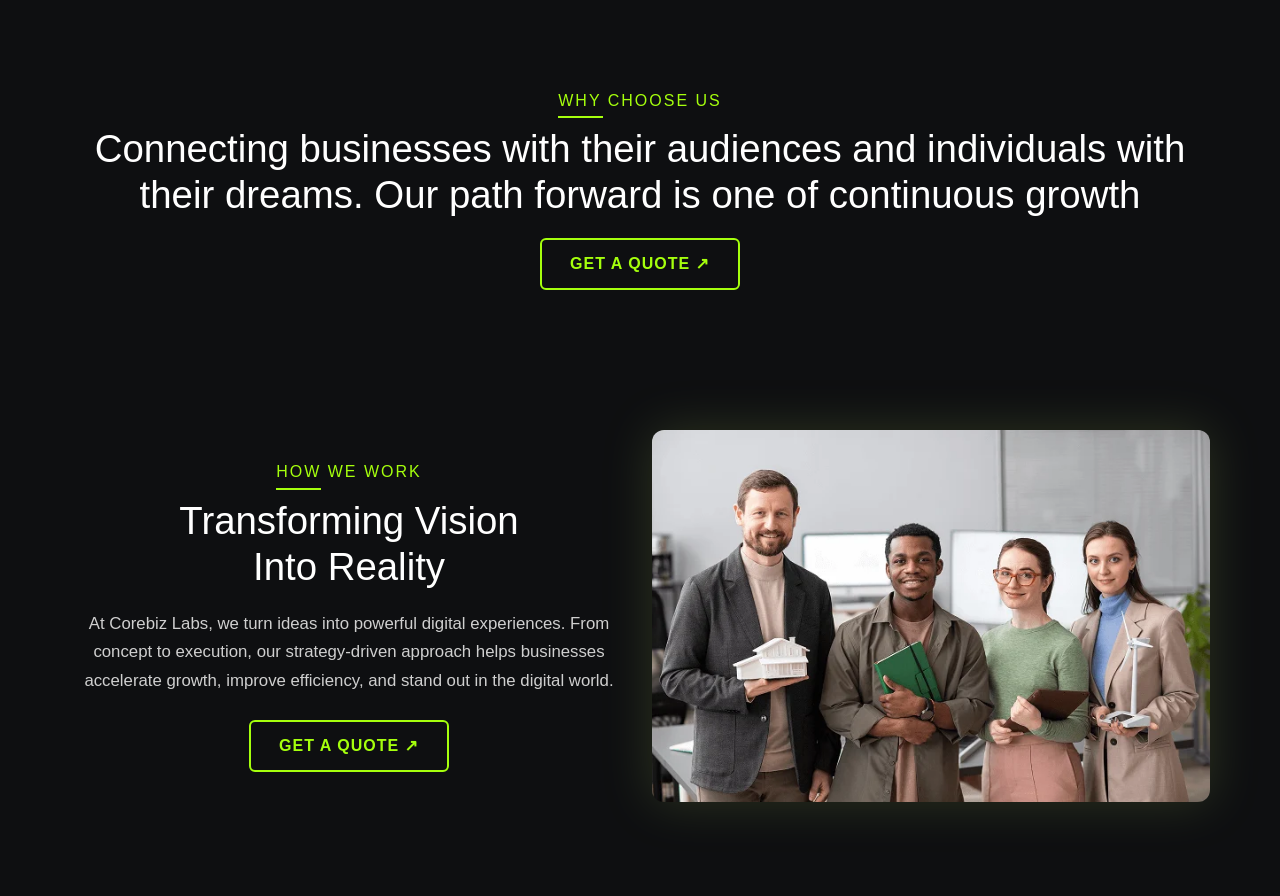
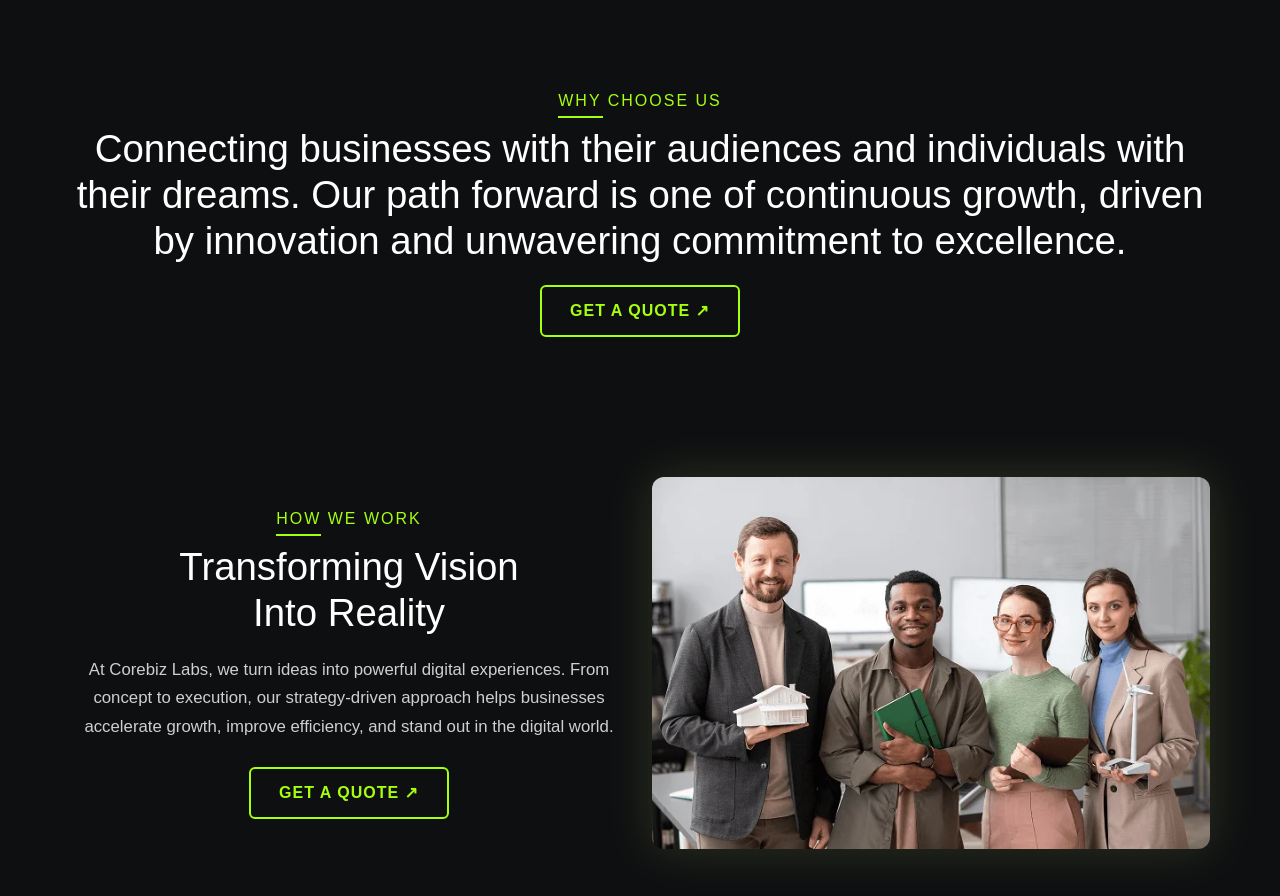
Before and after one commit to Zeeshanprojects/Corebizlabs, a React (Vite) app in the folder corebizlabs/: page / in a window 1280 px wide. Shown: the part 2220-3116 px from the top of the page. Built offline with nearby package versions, Linux system fonts and the light colour scheme; a web font is replaced by a local one.

Commit message:
code-updated

```diff
--- a/corebizlabs/src/Pages/Home.jsx
+++ b/corebizlabs/src/Pages/Home.jsx
@@ -162,8 +162,7 @@ export default function Home() {
           <div className="col-12 col-lg-12">
             <h6 className="section-label">Why Choose Us</h6>
             <h2 className="section-title">
-              Connecting businesses with their audiences and individuals with
-              their dreams. Our path forward is one of continuous growth
+              Connecting businesses with their audiences and individuals with their dreams. Our path forward is one of continuous growth, driven by innovation and unwavering commitment to excellence.
             </h2>
             <button className="quote-btn">Get a Quote ↗</button>
           </div>
```
